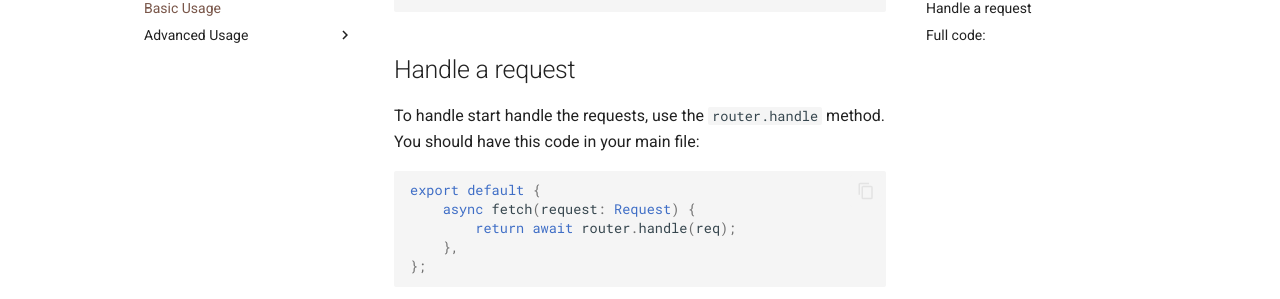
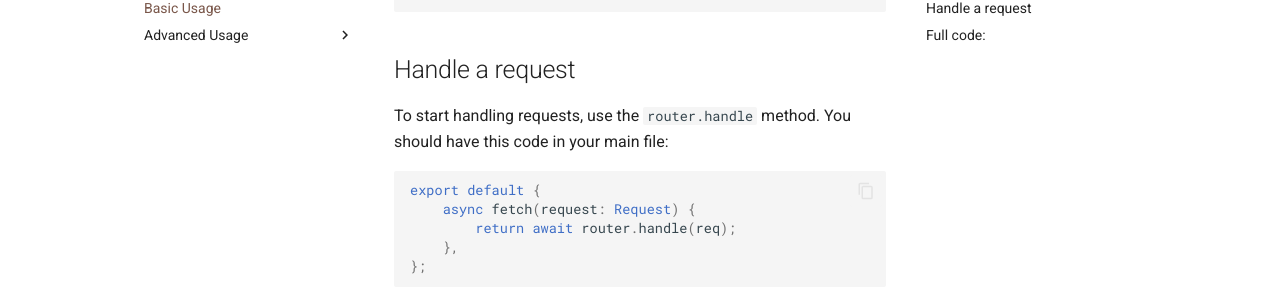
Before and after one commit to Joyte/JoyRouter, an MkDocs documentation site: the page built from docs/joyrouter/basic_usage.md, in a window 1280 px wide and 900 px high, scrolled down 958 px. Shown: the part 154-453 px from the top of the window. Built offline with MkDocs 1.6.1 and Material for MkDocs 9.7.7, drawn with Linux system fonts in a browser that asks for light colours; comment, search, counter and statistics services are not loaded.

Commit message:
Update basic_usage.md

````diff
--- a/docs/joyrouter/basic_usage.md
+++ b/docs/joyrouter/basic_usage.md
@@ -47,7 +47,7 @@ router
 
 ## Handle a request
 
-To handle start handle the requests, use the `router.handle` method. You should have this code in your main file:
+To start handling requests, use the `router.handle` method. You should have this code in your main file:
 
 ```ts
 export default {
````
